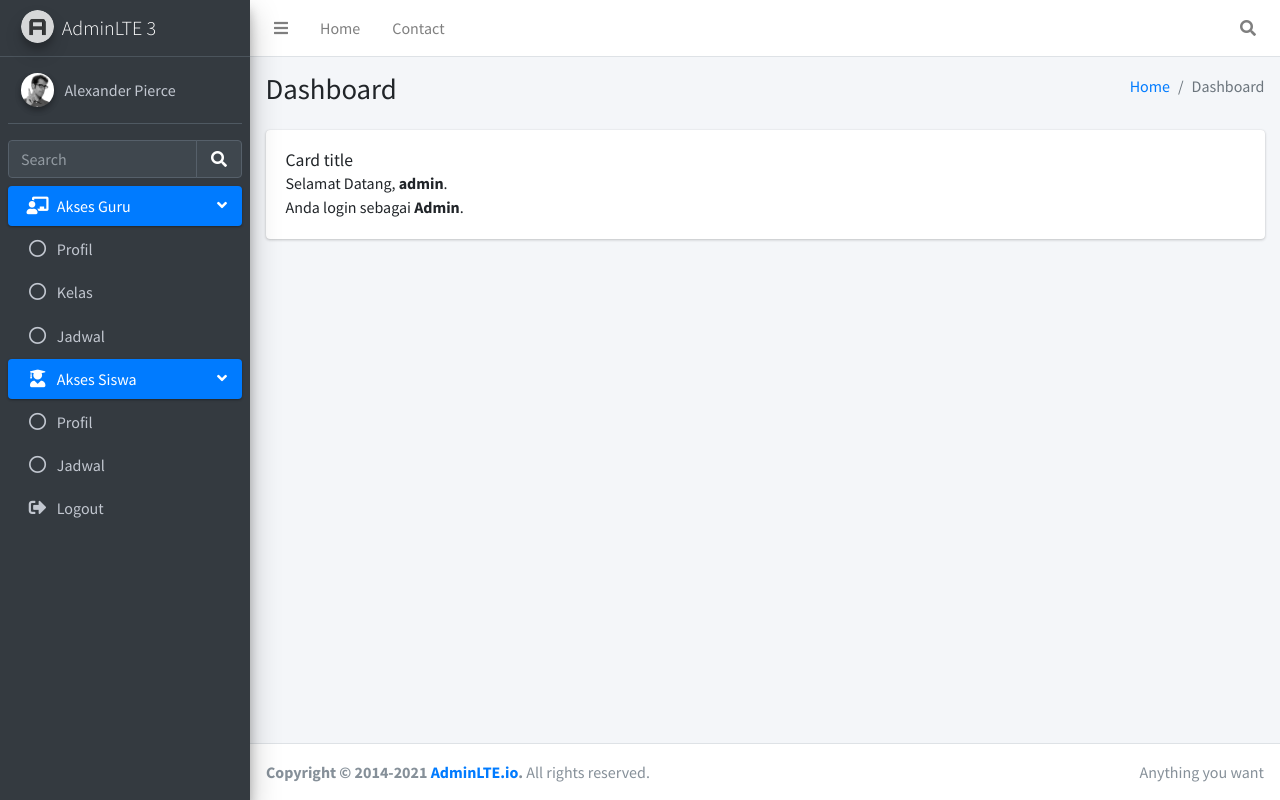
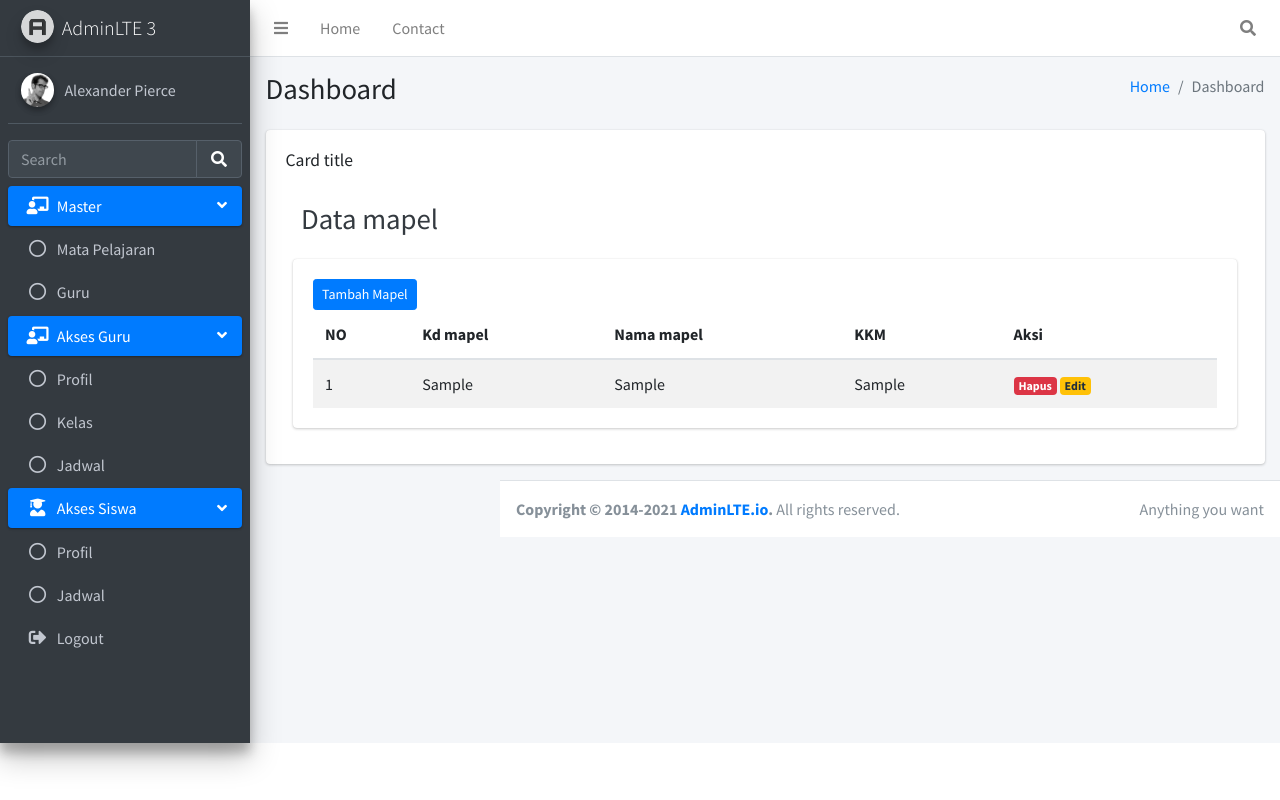
Before and after one commit to darksea71/2511500028-PWT-TI2A-2026, a PHP site: page /index.php?page=mapel in a window 1280 px wide. Run offline with PHP 8.4, Linux system fonts and the light colour scheme; a user stored in the database is signed in; tables that the repository leaves empty or names only in its code hold one stand-in row (values such as "Sample post"); some libraries are stand-ins or nearby versions.

Commit message:
Pertemuan 3 dan 4

```diff
--- /dev/null
+++ b/Page/mapel.php
@@ -0,0 +1,66 @@
+<div class="content-header">
+    <div class="container-fluid">
+        <div class="row mb-2">
+            <div class="col-sm-6">
+                <h1 class="m-0 text-dark">Data mapel</h1>
+            </div>
+        </div>
+    </div>
+</div>
+
+<?php
+if(isset($_GET['action'])) {
+    if($_GET['action'] == "hapus") {
+        $kd =$_GET['kd'];
+        $query = mysqli_query($koneksi, "DELETE FROM mapel where kd_mapel = '$kd' ");
+        if ($query) {
+            echo '
+            <div class="alert alert-warning alert-dismissible">
+            Berhasil Di Hapus</div>';
+            echo '<meta http-equiv="refresh" content="1;url=index.php?page=mapel">';
+        }
+    }
+}
+?>
+<div class="content">
+    <div class="container-fluid">
+    <div class="card">
+        <div class="card-body">
+            <a href="index.php?page=tambah_mapel" class="btn btn-primary btn-sm">Tambah Mapel</a>
+            <table class="table table-striped">
+                <thead>
+                    <tr>
+                        <th>NO</th>
+                        <th>Kd mapel</th>
+                        <th>Nama mapel</th>
+                        <th>KKM</th>
+                        <th>Aksi</th>
+                    </tr>
+                </thead>
+                <?php
+                $no = 0;
+                $query = mysqli_query($koneksi, "SELECT * FROM mapel");
+                while ($result = mysqli_fetch_array($query)) {
+                    $no++;
+                ?>
+                <tbody>
+                    <tr>
+                        <td><?= $no; ?></td>
+                        <td><?= $result['kd_mapel']; ?></td>
+                        <td><?= $result['nm_mapel']; ?></td>
+                        <td><?= $result['kkm']; ?></td>
+                        <td>
+                            <a href="index.php?page=mapel&action=hapus&kd=<?= $result['kd_mapel'] ?>" title="">
+                                <span class="badge badge-danger">Hapus</span>
+                            </a>
+                            <a href="index.php?page=edit_mapel&kd=<?= $result['kd_mapel'] ?>" title="">
+                                <span class="badge badge-warning">Edit</span>
+                            </a>
+                        </td>
+                    </tr>
+                </tbody>
+                <?php } ?>
+            </table>
+        </div>
+    </div>
+</div>
--- a/index.php
+++ b/index.php
@@ -101,6 +101,31 @@
       <!-- Sidebar Menu -->
       <nav class="mt-2">
         <ul class="nav nav-pills nav-sidebar flex-column" data-widget="treeview" role="menu" data-accordion="false">
+          <?php if ($role === 'admin' || $role === 'admin'): ?>
+          <li class="nav-item menu-open">
+            <a href="#" class="nav-link active">
+              <i class="nav-icon fas fa-chalkboard-teacher"></i>
+              <p>
+                Master
+                <i class="right fas fa-angle-left"></i>
+              </p>
+            </a>
+            <ul class="nav nav-treeview">
+              <li class="nav-item">
+                <a href="index.php?page=mapel" class="nav-link">
+                  <i class="far fa-circle nav-icon"></i>
+                  <p>Mata Pelajaran</p>
+                </a>
+              </li>
+              <li class="nav-item">
+                <a href="guru_kelas.php" class="nav-link">
+                  <i class="far fa-circle nav-icon"></i>
+                  <p>Guru</p>
+                </a>
+              </li>
+            </ul>
+          </li>
+          <?php endif; ?>
           <?php if ($role === 'guru' || $role === 'admin'): ?>
           <li class="nav-item menu-open">
             <a href="#" class="nav-link active">
@@ -202,8 +227,20 @@
                 <h5 class="card-title">Card title</h5>
 
                 <p class="card-text">
-                  Selamat Datang, <strong><?= htmlspecialchars($username) ?></strong>.<br>
-                  Anda login sebagai <strong><?= htmlspecialchars(ucfirst($role ?: 'Pengguna')) ?></strong>.
+                  <?php
+                    if (isset($_GET['page'])) {
+                        $page = $_GET['page'];
+                    } else {
+                        $page = "";
+                    }
+                    if ($page == "") {
+                        include "page/dashboard.php";
+                    } elseif (!file_exists("page/$page.php")) {
+                        echo "File Tidak Ditemukan";
+                    } else {
+                        include "page/$page.php";
+                    }
+                  ?>
                 </p>
               </div>
             </div>
```
Also changed, not shown: Page/edit_mapel.php (added, +63 -0 lines), Page/tambah_mapel.php (added, +68 -0 lines), Page/dashboard.php (added).
